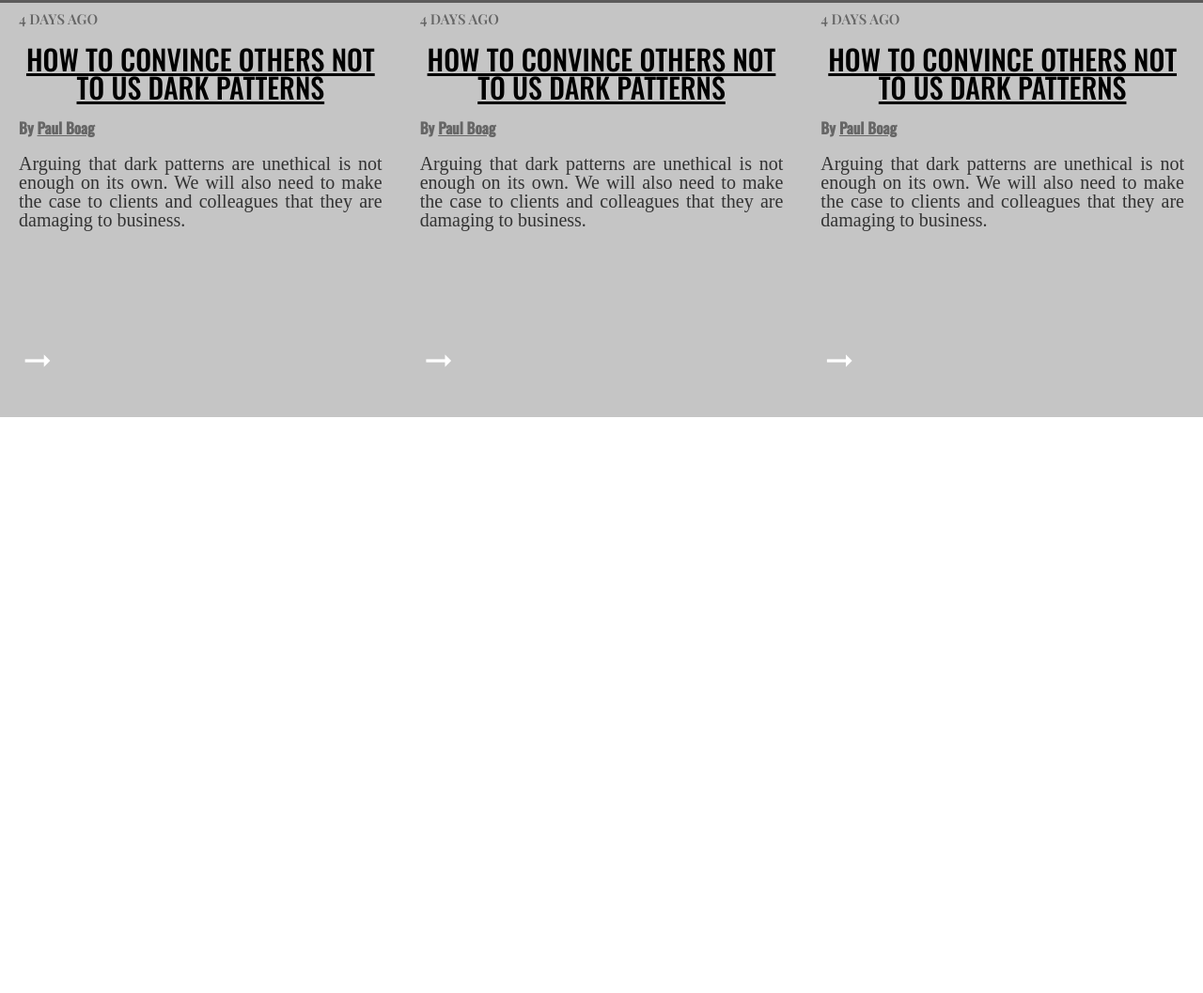
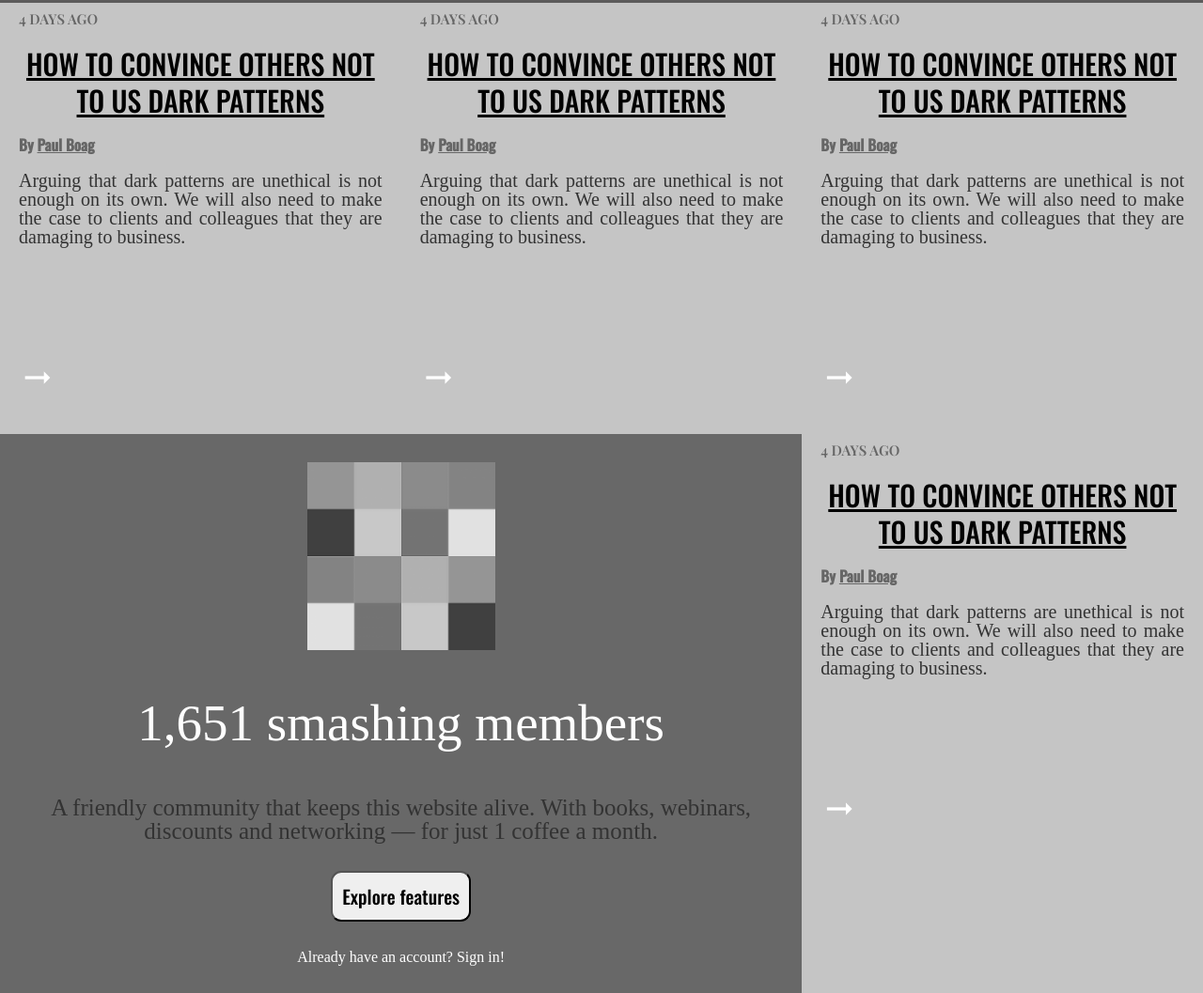
Before and after one commit to AdfPizarro/heatmap, a website: page index.html in a window 1280 px wide. Shown: the part 1314-2371 px from the top of the page at 94% size. Before the commit the page ends 1758 px from the top, so only its background shows below. Drawn offline with nearby package versions, Linux system fonts and the light colour scheme.

Commit message:
Added the big banner section
Added style
included dummy picture and

```diff
--- a/assets/css/style.css
+++ b/assets/css/style.css
@@ -4,6 +4,10 @@ a {
 
 p {
   text-align: justify;
+}
+
+button {
+  border-radius: 11px;
 }
 
 img {
@@ -13,6 +17,8 @@ img {
 body {
   color: white;
 }
+
+
 
 nav {
   background-color: rgb(168, 166, 166);
@@ -128,6 +134,7 @@ article {
   text-decoration: underline;
   text-transform: uppercase;
   color: black;
+  line-height: 1.3;
 }
 
 .author {
@@ -140,7 +147,7 @@ article {
   text-decoration: underline;
 }
 
-.article-preview{
+p {
   color: #333;
   font-size: 20px;
 }
@@ -154,15 +161,51 @@ article {
 .material-icons.article-arrow {
   font-size: 40px;
 }
+
+/* Cat banners */
+
+.big-banner{
+  grid-column: span 2;
+  background: #686868;
+  flex-direction: column;
+  justify-content: center;
+}
+
+.big-banner .title{
+  margin: 20px 0px;
+}
+
+.big-banner button{
+  font-family: 'Oswald', sans-serif;
+  font-size: 20px;
+  padding: 10px;
+}
+
+.banner-img{
+  margin: 30px 0;
+  height: 200px;
+}
+
+.banner-sign {
+  margin: 30px 0px;
+}
+
+.text-container p{
+  margin: 30px;
+  text-align: center;
+  font-size: 25px;
+}
+
 /* header, */
 .main-articles {
   display: grid;
-  grid-template-columns: repeat(6, 1fr);
+  grid-template-columns: repeat(3, 1fr);
   text-align: center;
+
 }
 
 .articles-times-3 {
-  grid-column: span 2;
+  grid-column: span 1;
   background-color: rgb(197, 197, 197);
   justify-content: flex-start;
   display: flex;
--- a/index.html
+++ b/index.html
@@ -190,6 +190,44 @@
                   <div>
                       <span class="material-icons article-arrow">arrow_right_alt</span>
                   </div>
+
+              </article>
+
+              <section class="flex big-banner">
+                <div class="banner-img">
+                  <img src="assets/images/dumy-picture.png" alt="">
+                </div>
+                <div class="title">
+                  <h1>1,651 smashing members</h1>
+                </div>
+                <div class="text-container">
+                  <p>A friendly community that keeps this website alive. With books, webinars, discounts and networking — for just 1 coffee a month. </p>
+                </div>
+                <div>
+                  <button type="button" name="button">Explore features</button>
+                </div>
+                <div class="banner-sign">
+                  Already have an account? Sign in!
+                </div>
+              </section>
+
+              <article class="flex articles-times-3">
+                  <div class="date">
+                      <span>4 days ago</span>
+                  </div>
+                  <div class="article-title">
+                      <h2>How to convince others not to us dark patterns</h2>
+                  </div>
+                  <div class="author">
+                    <span>By&nbsp</span><span class="author-name">Paul Boag</span>
+                  </div>
+                  <div class="article-preview">
+                      <p>Arguing that dark patterns are unethical is not enough on its own. We will also need to make the case to clients and colleagues that they are damaging to business.</p>
+                  </div>
+                  <div>
+                      <span class="material-icons article-arrow">arrow_right_alt</span>
+                  </div>
+
               </article>
           </div>
         </main>
```
Also changed, not shown: assets/images/dumy-picture.png (added).
